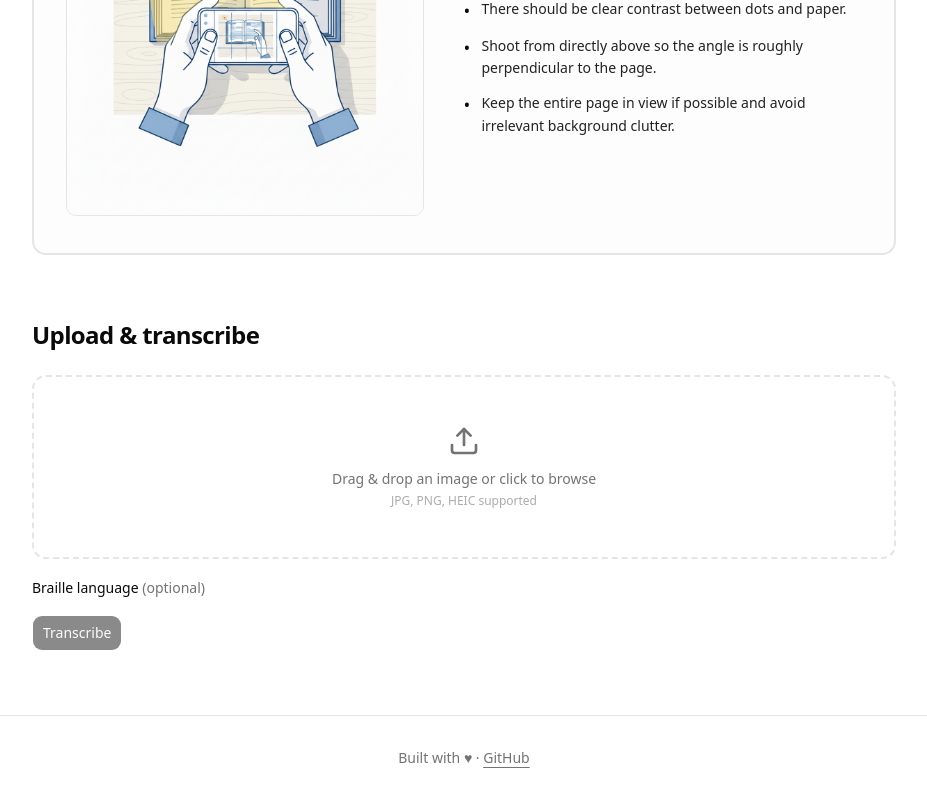
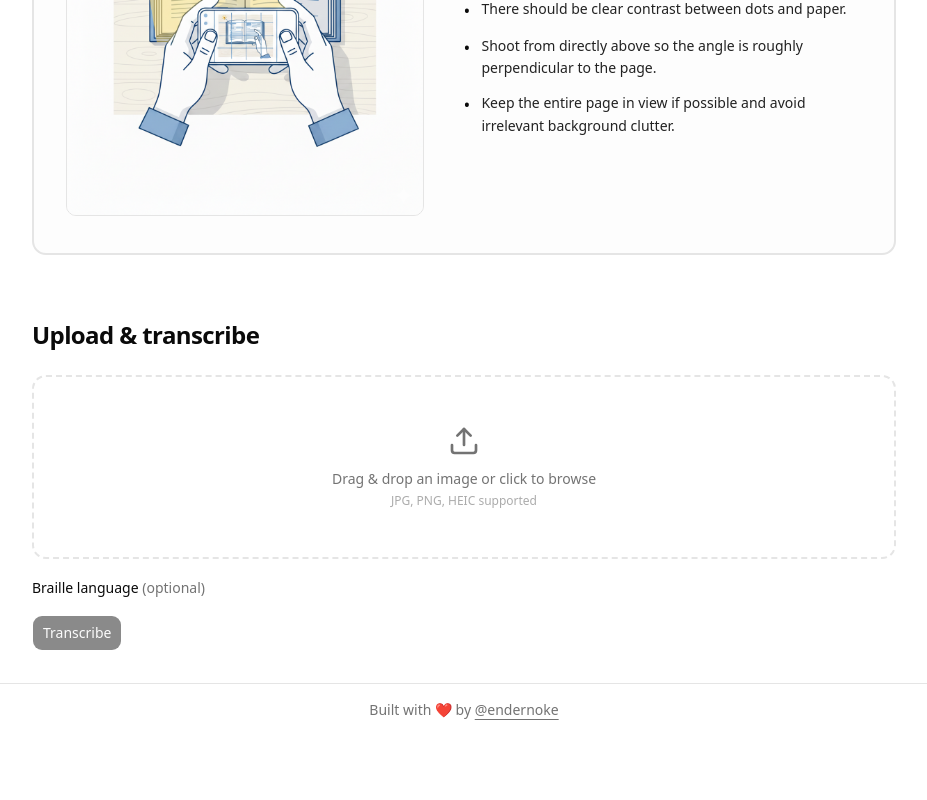
Before and after one commit to endernoke/braille-ocr, a React (Vite) app in the folder frontend/: page / in a window 1280 px wide. Shown: the part 1021-1821 px from the top of the page, without its empty margins (176-1103 px from the left). After the commit the page ends 1757 px from the top, so only its background shows below. Built offline with nearby package versions, Linux system fonts and the light colour scheme.

Commit message:
frontend: adjust layout padding and footer

```diff
--- a/frontend/src/components/Footer.tsx
+++ b/frontend/src/components/Footer.tsx
@@ -1,17 +1,18 @@
-const GITHUB_URL = "https://github.com/endernoke/braille-ocr";
+const AUTHOR_URL = "https://github.com/endernoke";
+const AUTHOR_NAME = "@endernoke";
 
 export function Footer() {
   return (
-    <footer className="border-t py-8 text-center text-sm text-muted-foreground">
+    <footer className="border-t py-4 text-center text-sm text-muted-foreground">
       <p>
-        Built with ♥ ·{" "}
+        Built with ❤️ by {" "}
         <a
-          href={GITHUB_URL}
+          href={AUTHOR_URL}
           target="_blank"
           rel="noopener noreferrer"
           className="underline underline-offset-4 transition-colors hover:text-foreground"
         >
-          GitHub
+          {AUTHOR_NAME}
         </a>
       </p>
     </footer>
--- a/frontend/src/components/ResultsSection.tsx
+++ b/frontend/src/components/ResultsSection.tsx
@@ -31,7 +31,7 @@ export function ResultsSection({
   };
 
   return (
-    <section id="results" className="mx-auto max-w-4xl px-4 pb-20 pt-4 animate-in fade-in slide-in-from-bottom-4 duration-500">
+    <section id="results" className="mx-auto max-w-4xl px-4 py-8 animate-in fade-in slide-in-from-bottom-4 duration-500">
       {error && (
         <div className="mb-6 flex items-start justify-between rounded-lg border border-destructive/30 bg-destructive/10 p-4 text-sm text-destructive">
           <p>{error}</p>
--- a/frontend/src/components/UploadSection.tsx
+++ b/frontend/src/components/UploadSection.tsx
@@ -61,7 +61,7 @@ export function UploadSection({ onSubmit, isLoading }: UploadSectionProps) {
   };
 
   return (
-    <section id="upload" className="mx-auto max-w-4xl px-4 py-16">
+    <section id="upload" className="mx-auto max-w-4xl px-4 pt-16 pb-8">
       <h2 id="upload-heading" className="text-2xl font-semibold tracking-tight" tabIndex={-1}>
         Upload &amp; transcribe
       </h2>
```
